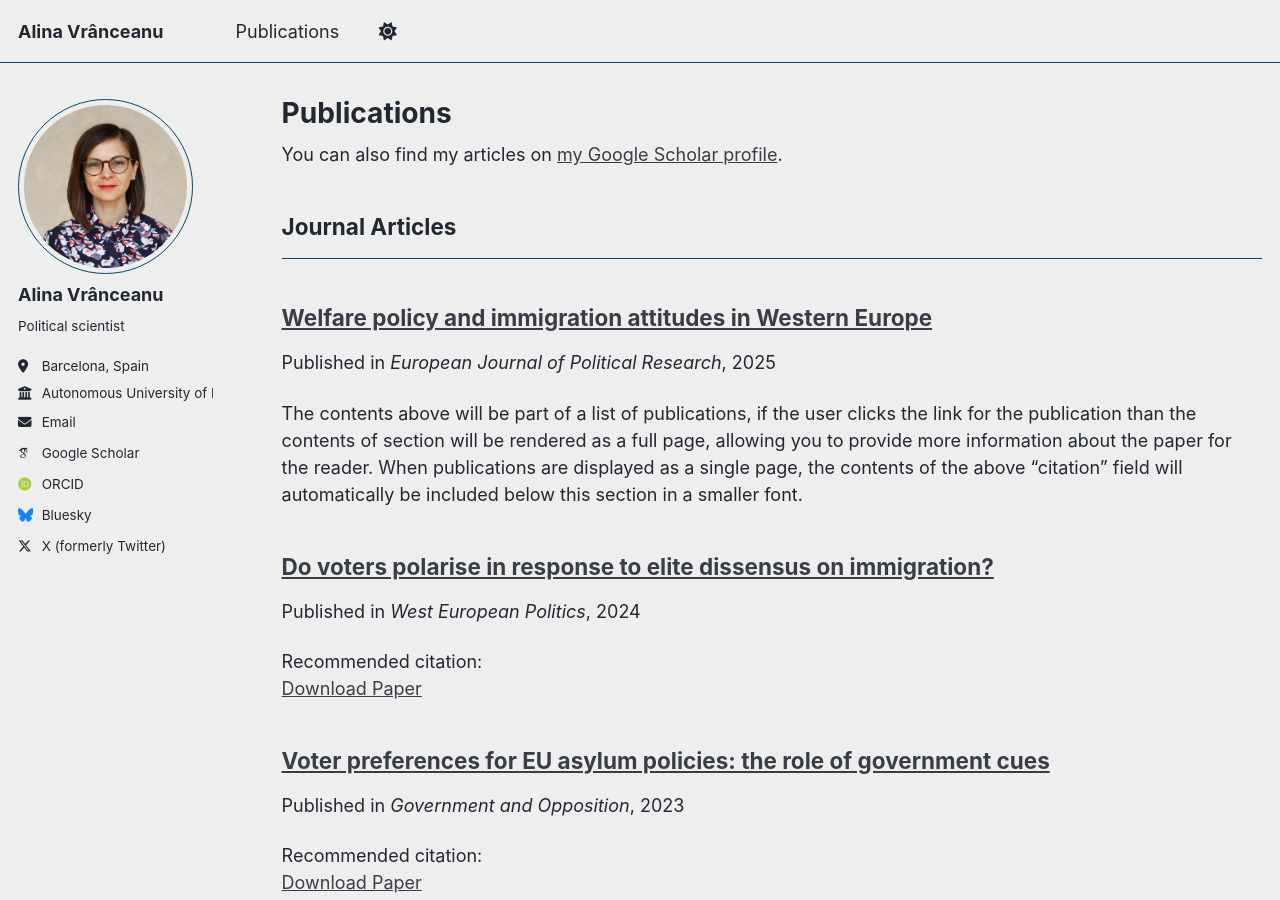
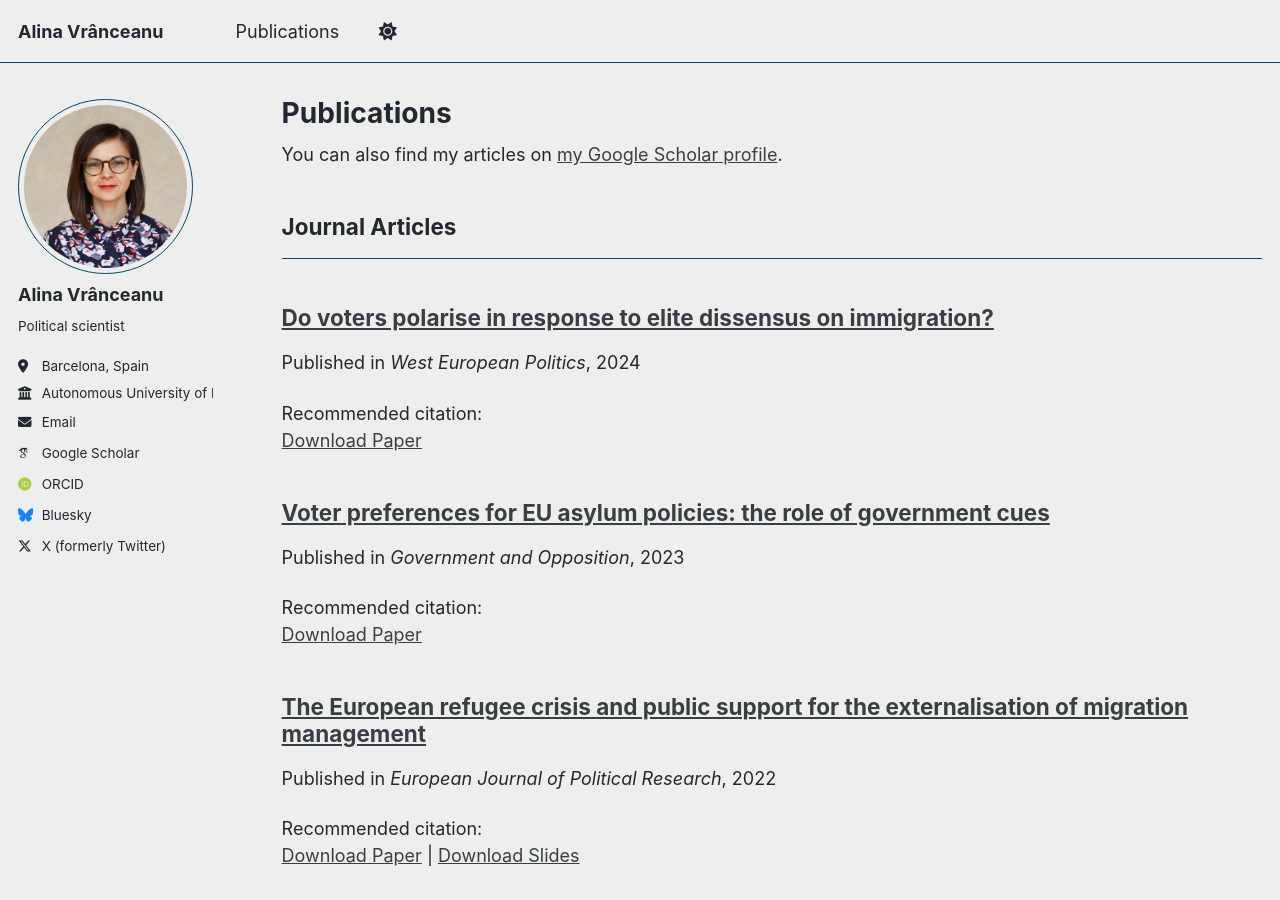
Before and after one commit to alinavranceanu/alinavranceanu.github.io, a Jekyll site: the page built from _pages/publications.html, in a window 1280 px wide and 900 px high. Built offline with Jekyll 4.4.1, drawn with Linux system fonts in a browser that asks for light colours; some web fonts are replaced; a script that is not in the unit is left out.

Commit message:
Update 2025-vranceanu-and-petrova.md

```diff
--- a/_publications/2025-vranceanu-and-petrova.md
+++ b/_publications/2025-vranceanu-and-petrova.md
@@ -1,10 +1 @@
----
-title: "Welfare policy and immigration attitudes in Western Europe"
-author: Vranceanu, Alina, and Bilyana Petrova
-collection: publications
-category: manuscripts
-permalink: /publication/2025-vranceanu-and-petrova
-date: 2025-03-09
-venue: 'European Journal of Political Research'
----
-The contents above will be part of a list of publications, if the user clicks the link for the publication than the contents of section will be rendered as a full page, allowing you to provide more information about the paper for the reader. When publications are displayed as a single page, the contents of the above "citation" field will automatically be included below this section in a smaller font.
+Vrânceanu, Alina, and Bilyana Petrova (2025). Welfare policy and immigration attitudes in Western Europe. European Journal of Political Research.
```
